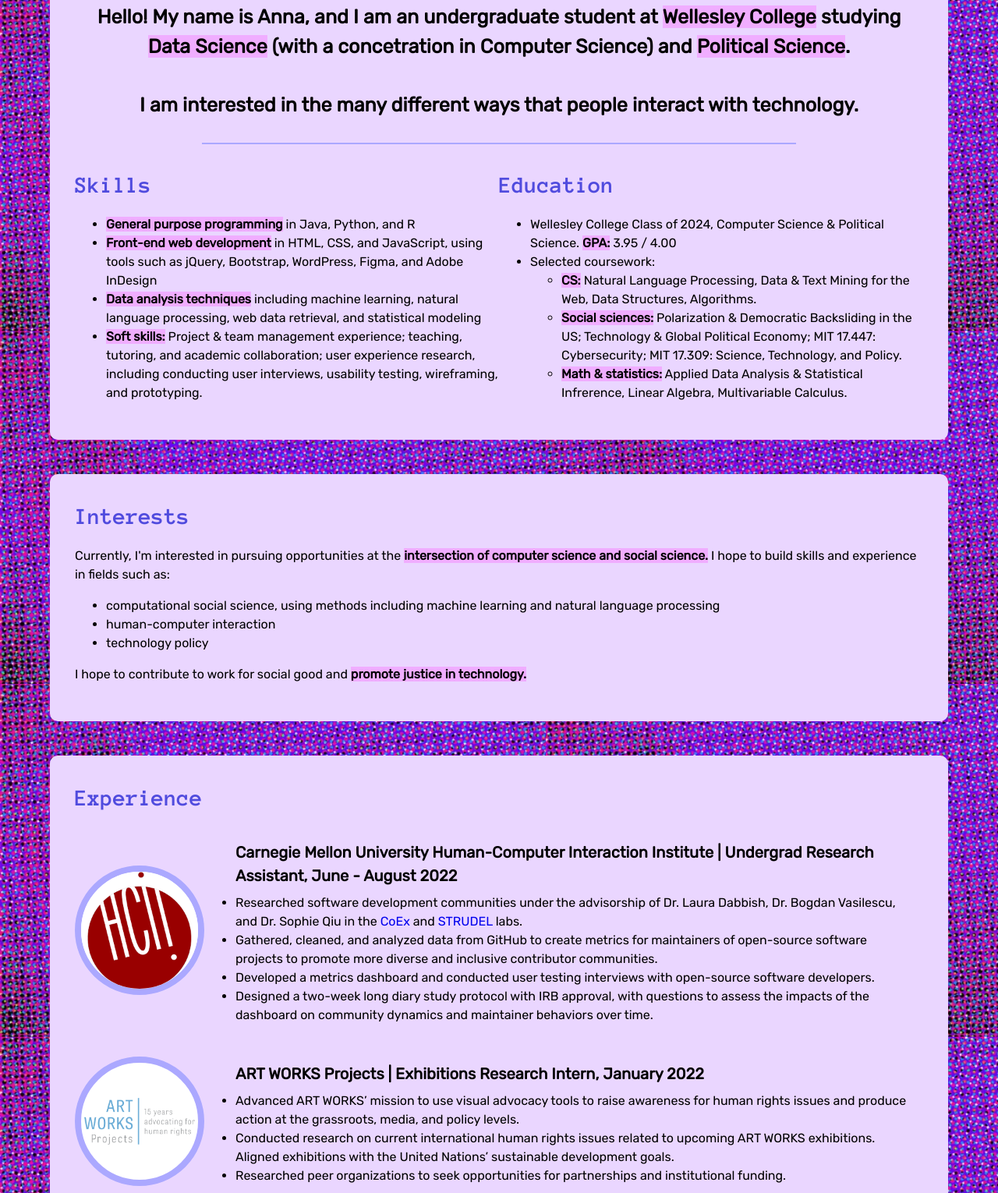
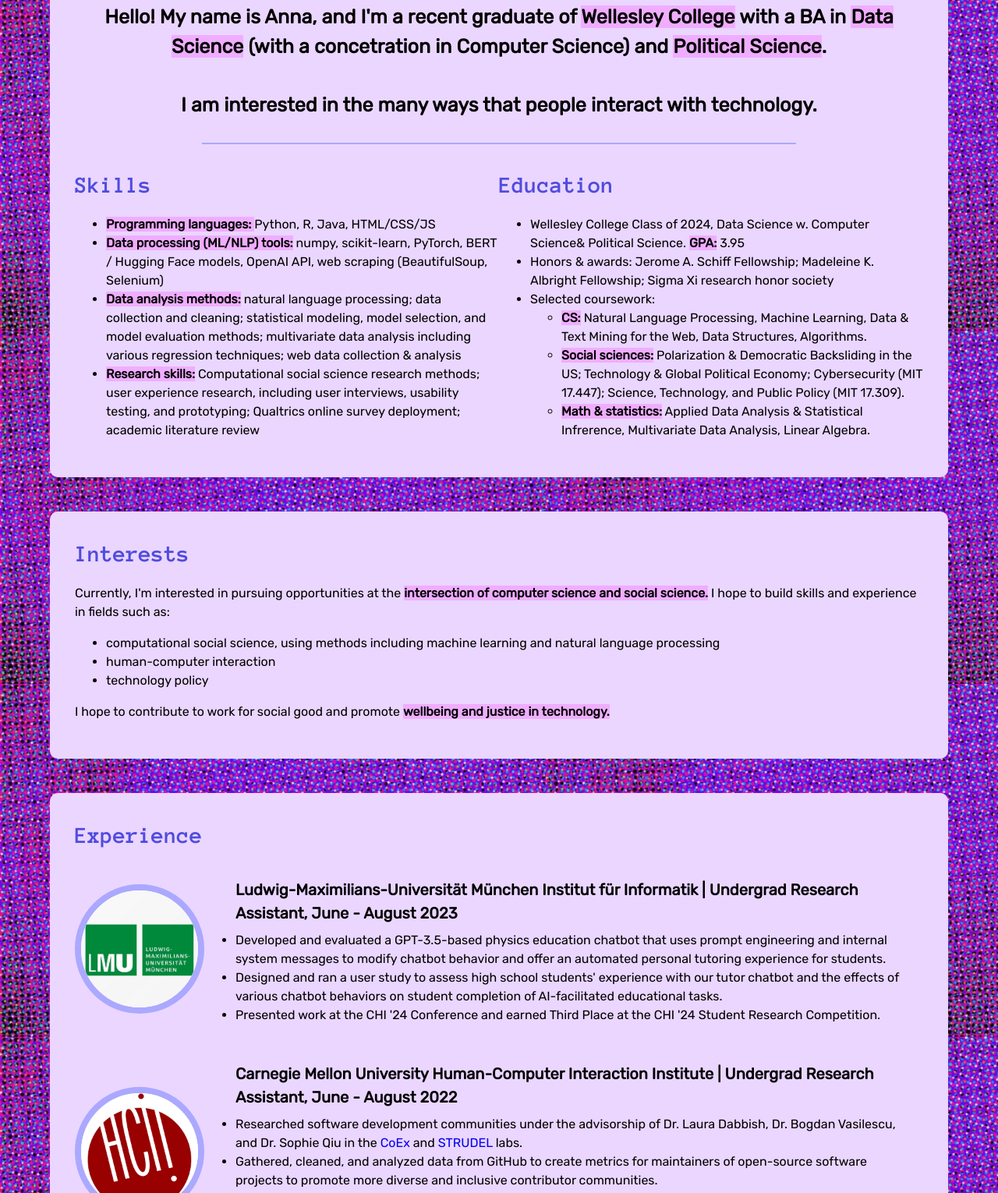
Before and after one commit to annalieb/about-me, a plain HTML site: page index.html in a window 1280 px wide. Shown: the part 481-2011 px from the top of the page at 78% size. Drawn offline with Linux system fonts and the light colour scheme.

Commit message:
first pass updates spring 2024

```diff
--- a/index.html
+++ b/index.html
@@ -30,10 +30,10 @@
     <br>
     <img id="profile" src="assets/anna_lieb.jpeg">
     <h2>
-      Hello! My name is Anna, and I am an undergraduate student at
-      <span>Wellesley College</span> studying <span>Data Science</span>
+      Hello! My name is Anna, and I'm a recent graduate of
+      <span>Wellesley College</span> with a BA in <span>Data Science</span>
       (with a concetration in Computer Science) and <span>Political Science</span>. <br><br>
-      I am interested in the many different ways that people interact with technology.
+      I am interested in the many ways that people interact with technology.
     </h2>
     <hr>
 
@@ -42,16 +42,17 @@
         <h3>Skills</h3>
         <ul>
           <li>
-            <span>General purpose programming</span> in Java, Python, and R
+            <span>Programming languages: </span> Python, R, Java, HTML/CSS/JS
           </li>
-          <li><span>Front-end web development</span> in HTML, CSS, and JavaScript, using
-          tools such as jQuery, Bootstrap, WordPress, Figma, and Adobe InDesign</li>
-          <li><span>Data analysis techniques</span> including machine learning,
-            natural language processing, web data retrieval, and statistical modeling</li>
-          <li><span>Soft skills:</span> Project & team management experience; teaching,
-            tutoring, and academic collaboration; user experience research,
-            including conducting user interviews, usability testing, wireframing,
-            and prototyping.
+          <li><span>Data processing (ML/NLP) tools:</span> numpy, scikit-learn, PyTorch, BERT / Hugging Face models, OpenAI API, web scraping (BeautifulSoup, Selenium)</li>
+          <li><span>Data analysis methods:</span> natural language processing; data collection and cleaning;
+            statistical modeling, model selection, and model evaluation methods; multivariate data analysis including various regression techniques;
+            web data collection & analysis
+          </li>
+          <li><span>Research skills:</span>
+            Computational social science research methods;
+            user experience research, including user interviews, usability testing, and prototyping;
+            Qualtrics online survey deployment; academic literature review
           </li>
         </ul>
       </div>
@@ -60,25 +61,30 @@
         <h3>Education</h3>
         <ul>
           <li>
-            Wellesley College Class of 2024, Computer Science & Political Science.
-            <span>GPA:</span> 3.95 / 4.00
+            Wellesley College Class of 2024, Data Science w. Computer Science& Political Science.
+            <span>GPA:</span> 3.95
+          </li>
+          <li>Honors &#38; awards:
+            Jerome A. Schiff Fellowship;
+            Madeleine K. Albright Fellowship;
+            Sigma Xi research honor society
           </li>
           <li>Selected coursework: </li>
           <ul>
             <li>
               <span>CS:</span>
-              Natural Language Processing, Data & Text Mining for the Web, Data Structures, Algorithms.
+              Natural Language Processing, Machine Learning, Data & Text Mining for the Web, Data Structures, Algorithms.
             </li>
             <li>
               <span>Social sciences:</span>
               Polarization & Democratic Backsliding in the US;
-              Technology & Global Political Economy; MIT 17.447: Cybersecurity;
-              MIT 17.309: Science, Technology, and Policy.
+              Technology & Global Political Economy; Cybersecurity (MIT 17.447);
+              Science, Technology, and Public Policy (MIT 17.309).
             </li>
             <li>
               <span>Math & statistics:</span>
-              Applied Data Analysis & Statistical Infrerence,
-              Linear Algebra, Multivariable Calculus.
+              Applied Data Analysis & Statistical Infrerence, Multivariate
+              Data Analysis, Linear Algebra.
             </li>
           </ul>
         </ul>
@@ -103,7 +109,7 @@
         <li>technology policy</li>
       </ul>
       I hope to contribute to
-      work for social good and <span>promote justice in technology.</span>
+      work for social good and promote <span>wellbeing and justice in technology.</span>
     </p>
   </div>
 
@@ -113,6 +119,23 @@
     <h3>
       Experience
     </h3>
+
+    <!-- LMU IRES -->
+    <div>
+      <a href="https://www.um.informatik.uni-muenchen.de/index.html" target="_blank">
+        <img src="assets/lmu-logo.jpeg">
+      </a>
+      <ul>
+        <h4> Ludwig-Maximilians-Universität München Institut für Informatik | Undergrad Research Assistant, June - August 2023 </h4>
+        <li>Developed and evaluated a GPT-3.5-based physics education chatbot that uses prompt engineering and internal system
+          messages to modify chatbot behavior and offer an automated personal tutoring experience for students.
+        </li>
+        <li>Designed and ran a user study to assess high school students' experience with our tutor chatbot and the effects of various
+          chatbot behaviors on student completion of AI-facilitated educational tasks. </li>
+        <li>Presented work at the CHI '24 Conference and earned Third Place at the CHI '24 Student Research Competition.
+        </li>
+      </ul>
+    </div>
 
     <!-- CMU REU -->
     <div>
```
Also changed, not shown: assets/lmu-logo.jpeg (added).
